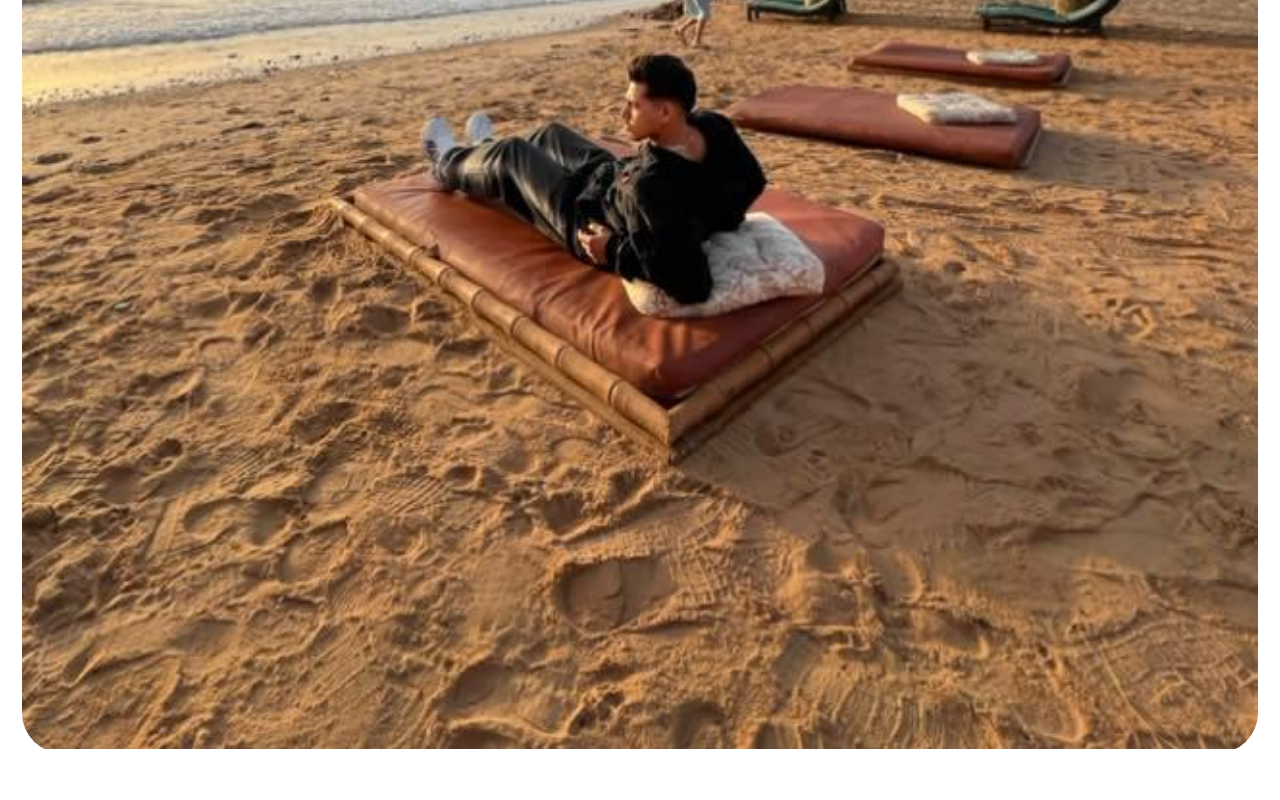
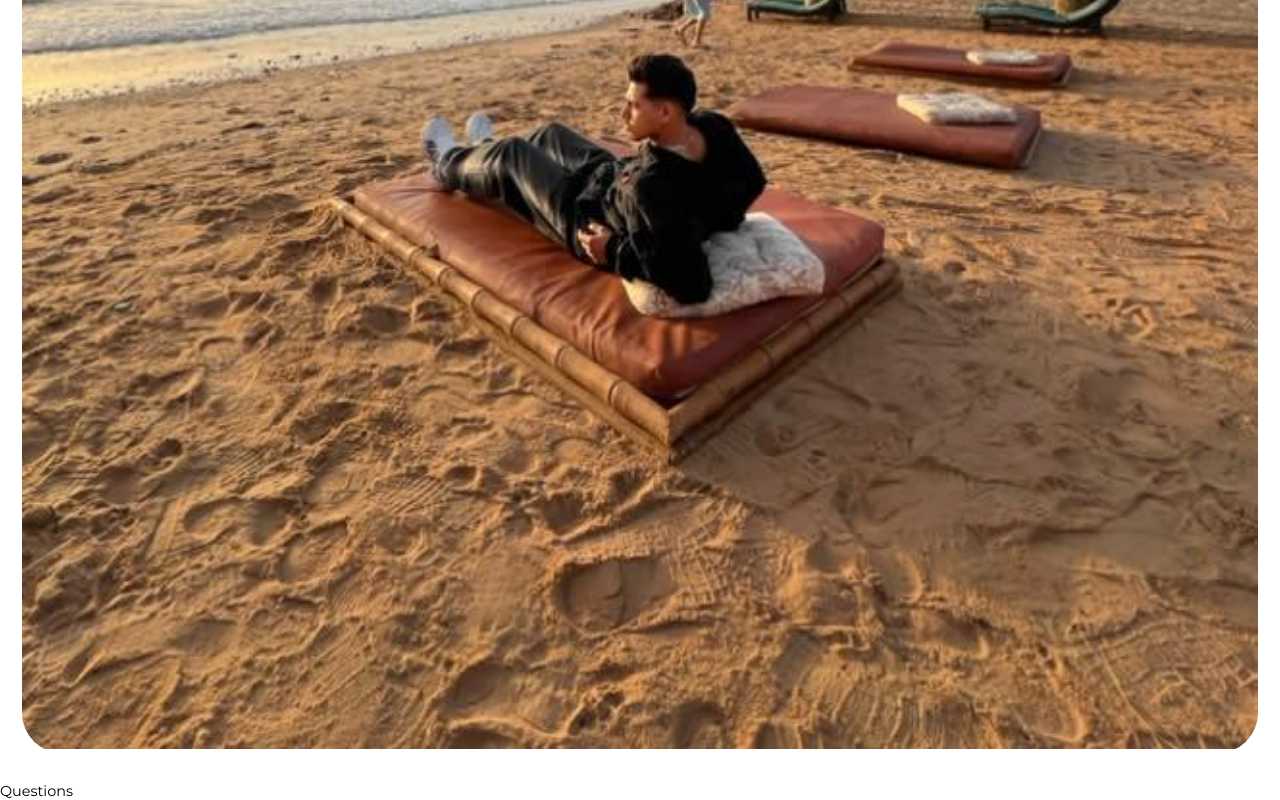
Before and after one commit to AhmedSaadRF/Trips-Website, a React (Vite) app: page / in a window 1280 px wide. Shown: the part 5608-6408 px from the top of the page. Built offline with nearby package versions, Linux system fonts and the light colour scheme.

Commit message:
Upload Project

```diff
--- a/src/App.jsx
+++ b/src/App.jsx
@@ -17,8 +17,8 @@ function App() {
       <Destinations />
       <Portifolio />
       <Reviews />
-      {/* <Questions />
-      <Subscribe />
+      <Questions />
+      {/* <Subscribe />
       <Footer /> */}
     </div>
   )
```
